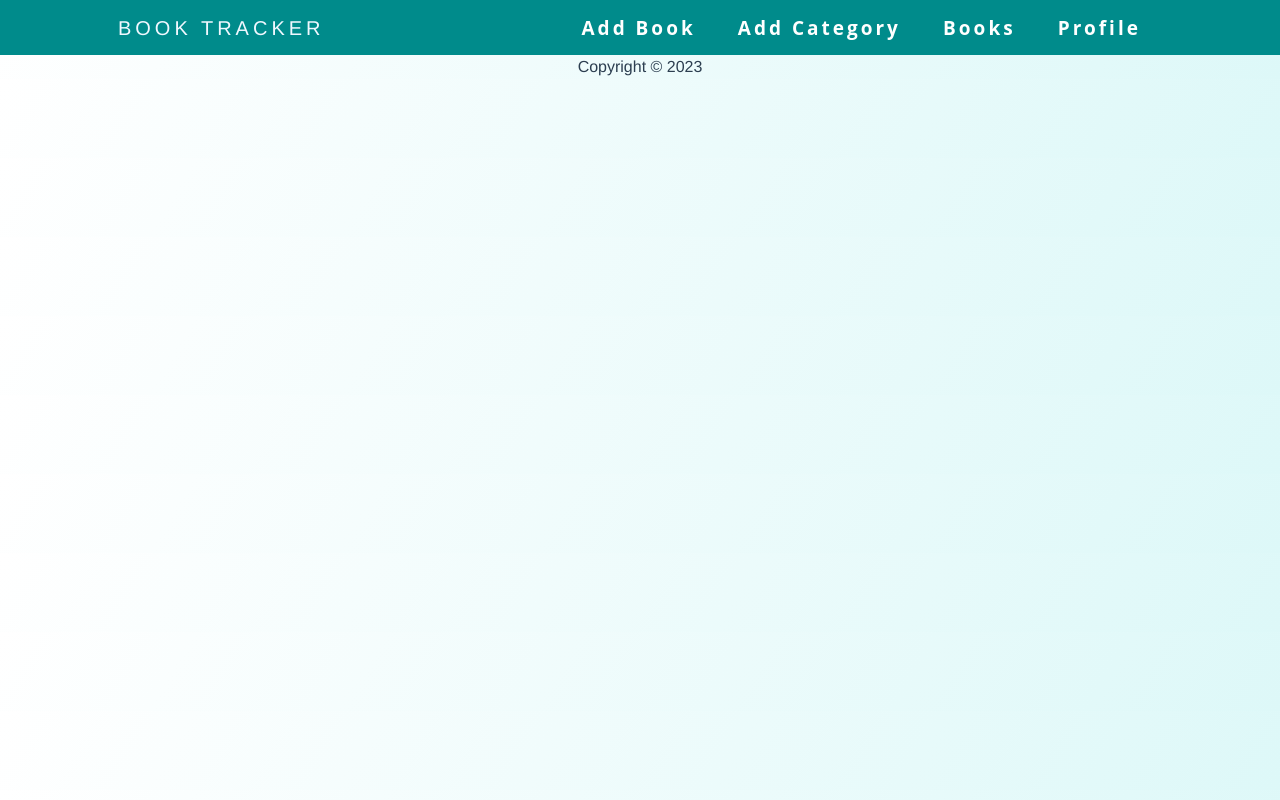
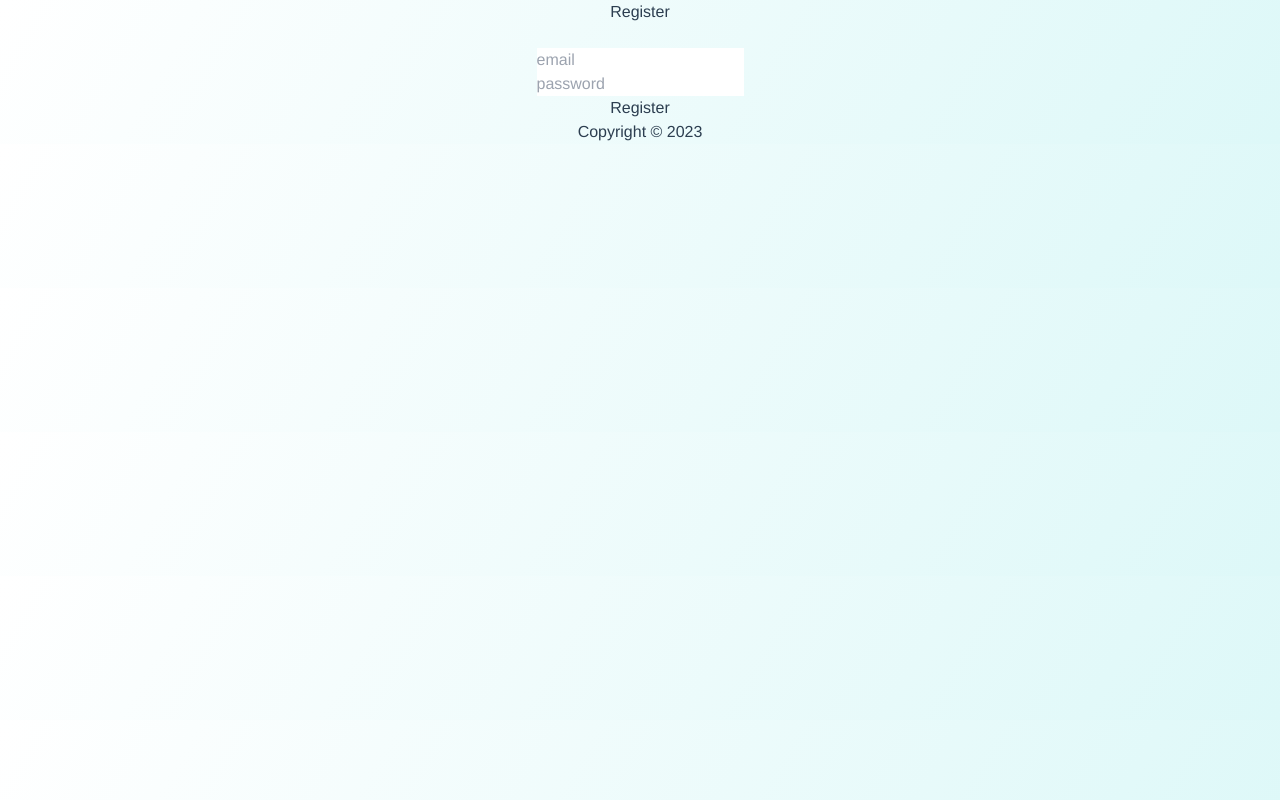
Before and after one commit to ikeraguero/Book-Tracker, a Vue app in the folder front/: page /register in a window 1280 px wide. Built offline with nearby package versions, Linux system fonts and the light colour scheme.

Commit message:
Add Services

```diff
--- /dev/null
+++ b/front/services/api.js
@@ -0,0 +1,7 @@
+import axios from 'axios';
+
+export default () => {
+    return axios.create ({
+        baseURL: 'http://localhost:3001'
+    })
+}
--- /dev/null
+++ b/front/services/authenticationservice.js
@@ -0,0 +1,7 @@
+import api from './api.js'
+
+export default {
+    register (credentials) {
+        return api().post('register', credentials)
+    }
+}
--- a/front/src/App.vue
+++ b/front/src/App.vue
@@ -1,5 +1,5 @@
 <template>
-  <AppHeader />
+  <AppHeader v-if="$route.path!='/register'"/>
   <router-view/>
   <AppFooter />
 </template>
--- a/front/src/router/index.ts
+++ b/front/src/router/index.ts
@@ -32,6 +32,11 @@ const routes: Array<RouteRecordRaw> = [
     component: () => import('../views/Books.vue')
   },
   {
+    path: '/register',
+    name: 'register',
+    component: () => import('../views/Register.vue')
+  },
+  {
     path: '/login',
     name: 'login',
     component: () => import('../views/Login.vue')
--- /dev/null
+++ b/front/src/views/Register.vue
@@ -0,0 +1,33 @@
+<template>
+    <div>
+        <h2 class="font-bold text-2xl">Register</h2>
+        <br>
+        <input type="email" name="email" placeholder="email" v-model="email">
+        <br>
+        <input type="password" name="password" placeholder="password" class="mt-1" v-model="password">
+        <br>
+        <button @click="register">Register</button>
+    </div>
+</template>
+
+<script>
+import authenticationservice from '@/../services/authenticationservice.js'
+
+export default {
+    data () {
+        return {
+        email: '',
+        password: '',
+        }
+    },
+    methods: {
+        async register () {
+            const response = await authenticationservice.register({
+                email: this.email,
+                password: this.password
+            })
+            console.log(response.data);
+        }
+    }
+}
+</script>
```
Also changed, not shown: 1 other file (tests, documents, lock files or other folders).
